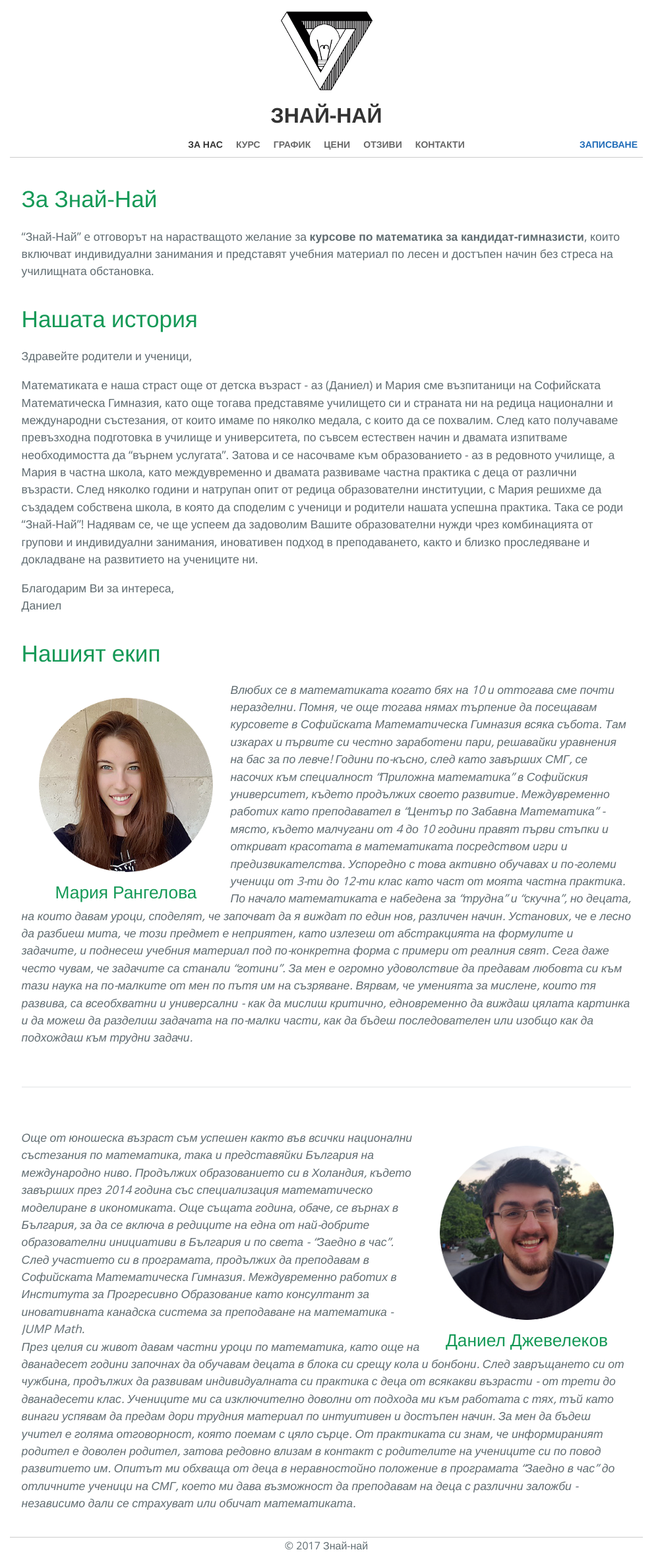
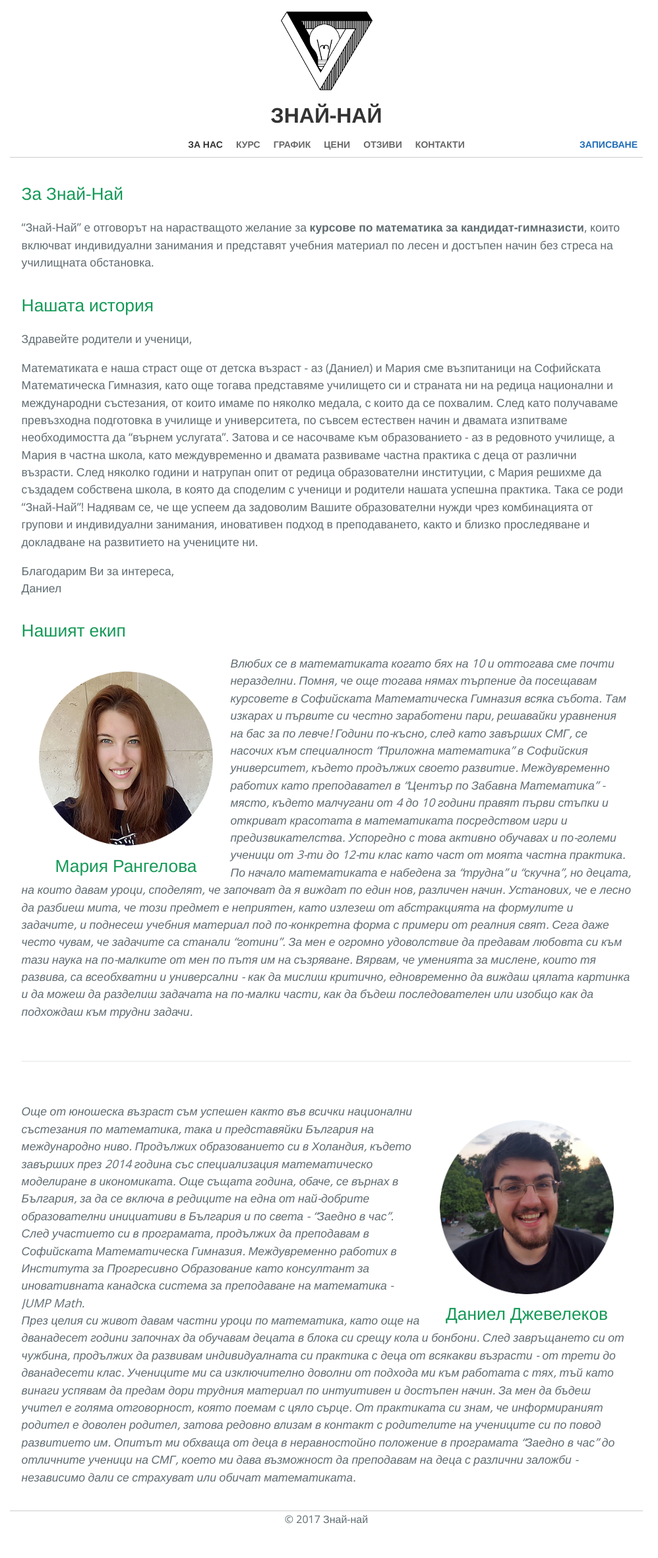
Before and after one commit to znainai/znainai.github.io, a Jekyll site: the page built from _pages/about-us.md, in a window 1280 px wide. Shown: the whole page at 66% size, without its empty margins (145-1143 px from the left). Built offline with Jekyll 4.4.1, drawn with Linux system fonts in a browser that asks for light colours; after the commit the page ends 2322 px from its top, so only the background shows below that.

Commit message:
Use h2 for titles

```diff
--- a/_pages/about-us.md
+++ b/_pages/about-us.md
@@ -2,11 +2,11 @@
 title: За нас
 ---
 
-# За Знай-Най
+## За Знай-Най
 
 “Знай-Най” e отговорът на нарастващото желание за **курсове по математика за кандидат-гимназисти**, които включват индивидуални занимания и представят учебния материал по лесен и достъпен начин без стреса на училищната обстановка.
 
-# Нашата история
+## Нашата история
 
 Здравейте родители и ученици,
 
@@ -15,7 +15,7 @@ title: За нас
 Благодарим Ви за интереса,\\
 Даниел
 
-# Нашият екип
+## Нашият екип
 
 <div class="team-member">
   <p class="photo left">
```
